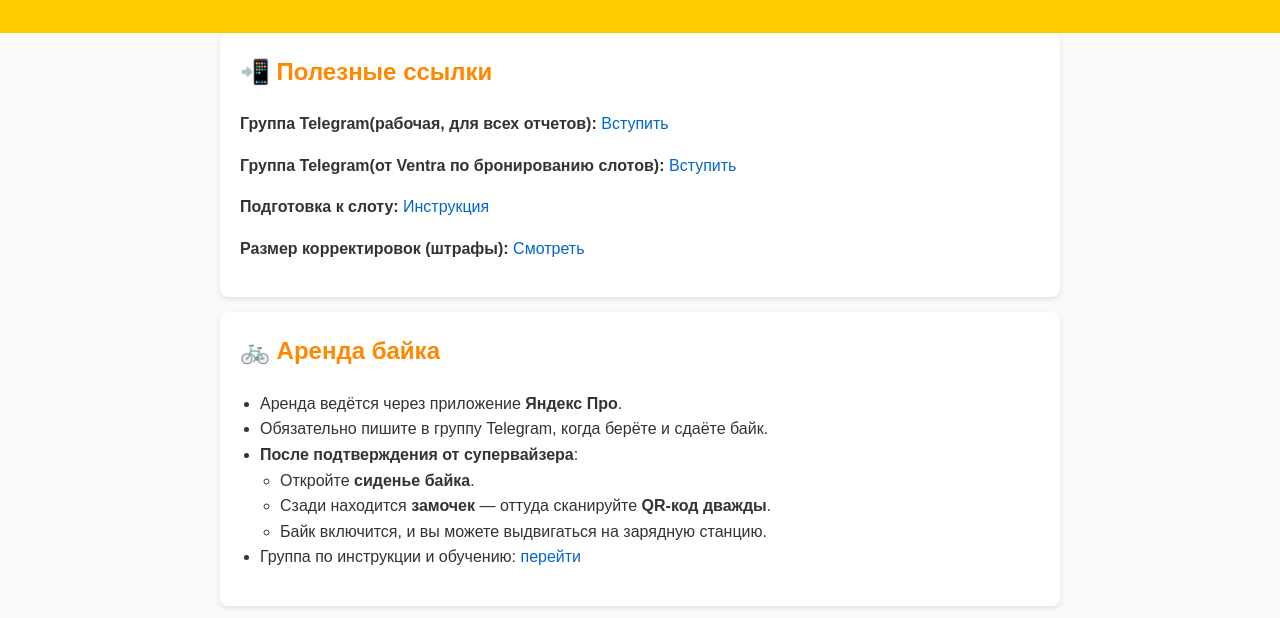
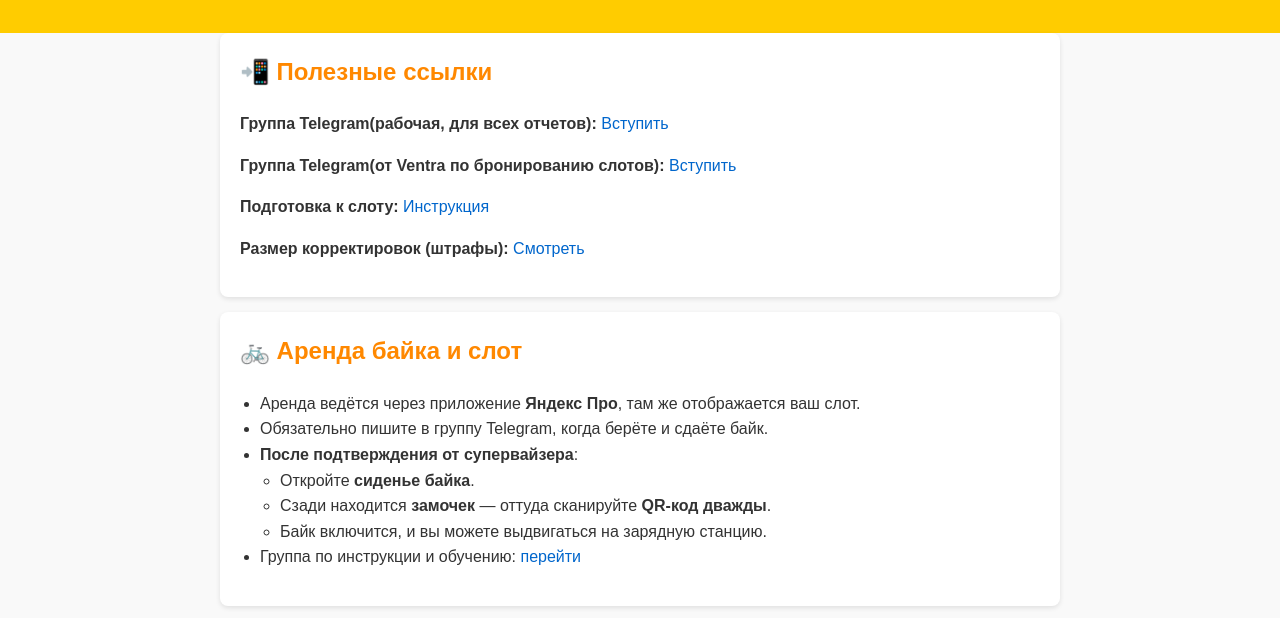
Before and after one commit to asdrt12tr/yandex.bayk, a plain HTML site: page index.html in a window 1280 px wide. Shown: the part 116-734 px from the top of the page. Drawn offline with Linux system fonts and the light colour scheme.

Commit message:
Update index.html

```diff
--- a/index.html
+++ b/index.html
@@ -78,9 +78,9 @@
   </section>
 
 <section>
-  <h2>🚲 Аренда байка</h2>
+  <h2>🚲 Аренда байка и слот</h2>
   <ul>
-    <li>Аренда ведётся через приложение <b>Яндекс Про</b>.</li>
+    <li>Аренда ведётся через приложение <b>Яндекс Про</b>, там же отображается ваш слот.</li>
     <li>Обязательно пишите в группу Telegram, когда берёте и сдаёте байк.</li>
     <li><b>После подтверждения от супервайзера</b>:
       <ul>
```
